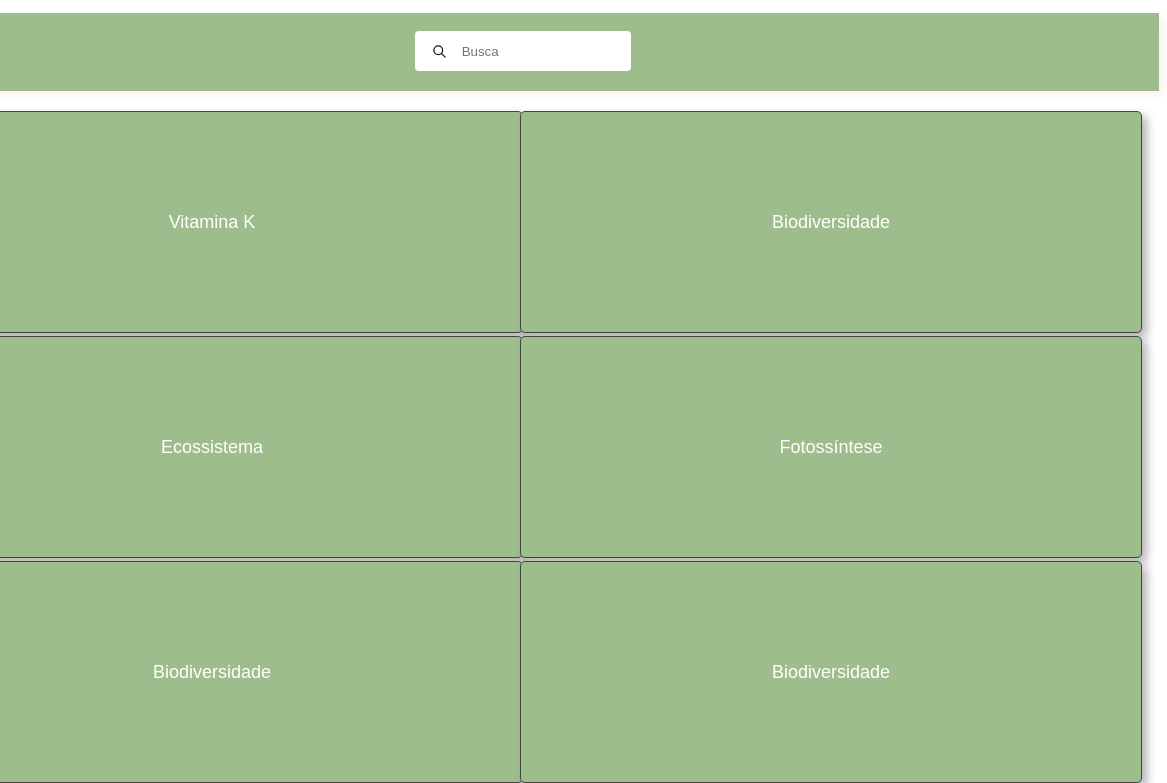
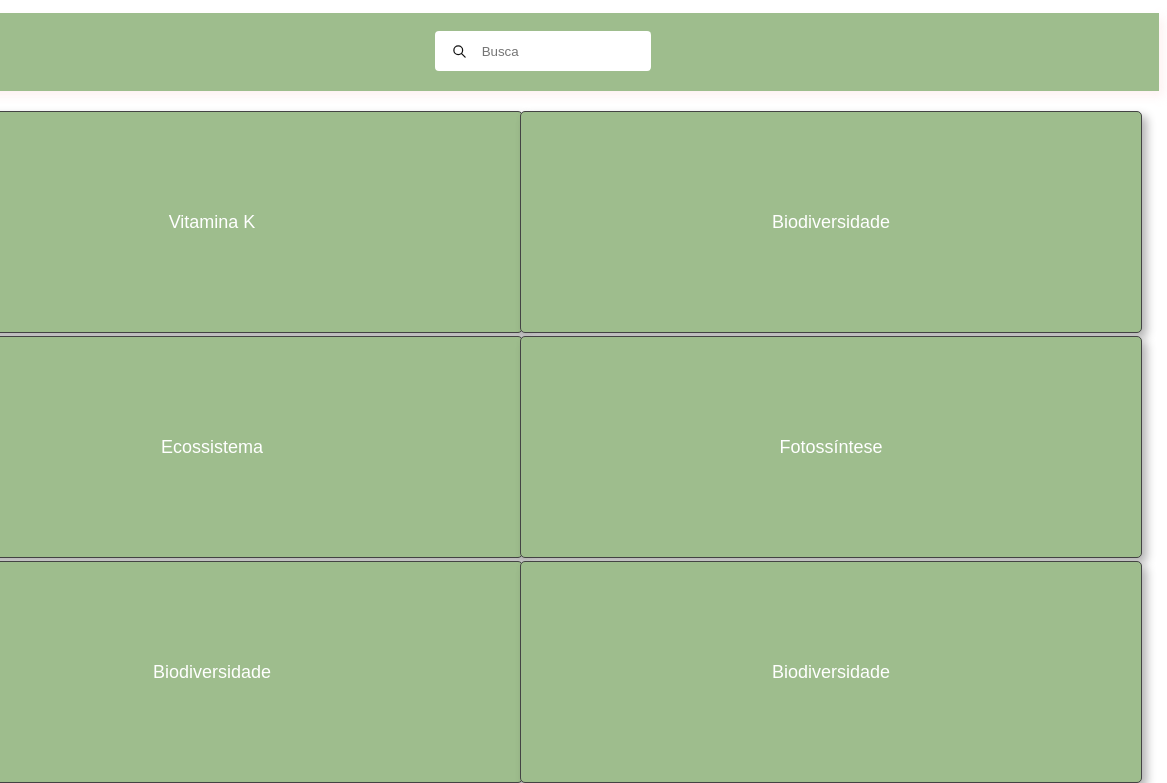
Before and after one commit to frilii/projetoescola-main, a plain HTML site: page index.html in a window 1280 px wide. Shown: the top 783 px of the page, 113-1280 px from the left. Drawn offline with Linux system fonts and the light colour scheme.

Commit message:
commit: atualização2

```diff
--- a/index.html
+++ b/index.html
@@ -4,6 +4,7 @@
     <meta charset="UTF-8">
     <meta name="viewport" content="width=device-width, initial-scale=1.0">
     <link rel="stylesheet" href="styles.css">
+    <link rel="icon" href="assets/icon.png" type="image/x-icon">
     <title>Glossário Gaspa</title>
 </head>
 <body>
--- a/styles.css
+++ b/styles.css
@@ -47,7 +47,7 @@
  /*  change this for padding in the end of input */
   background: var(--input-bg);
   position: relative;
-  margin-left: 500px;
+  margin-left: 520px;
   margin-top: -2px;
   border-radius: 4px;
 }
```
Also changed, not shown: assets/icon.png (added).
